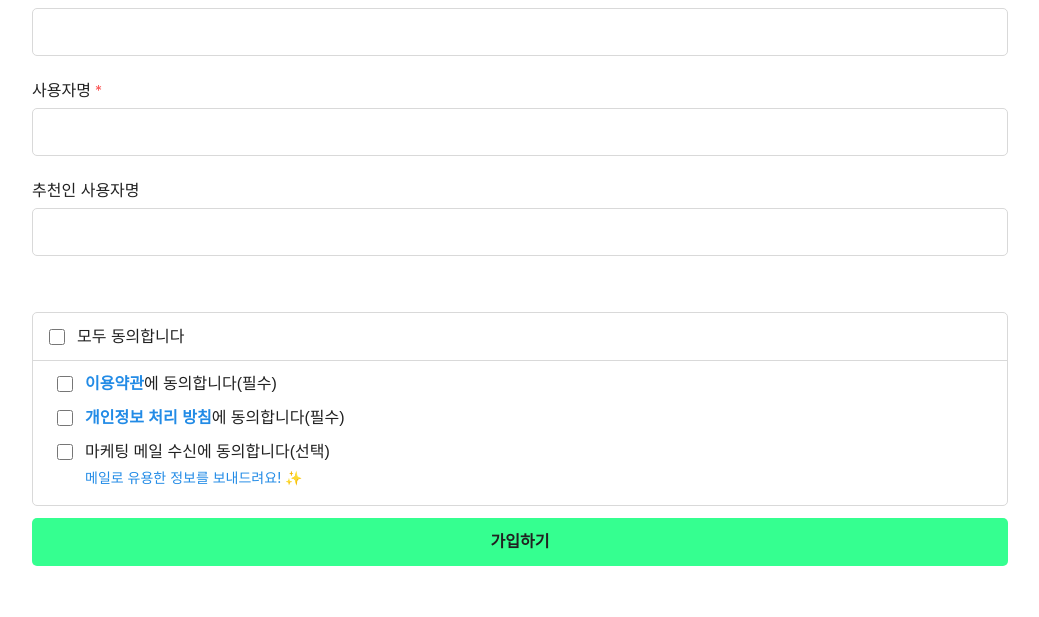
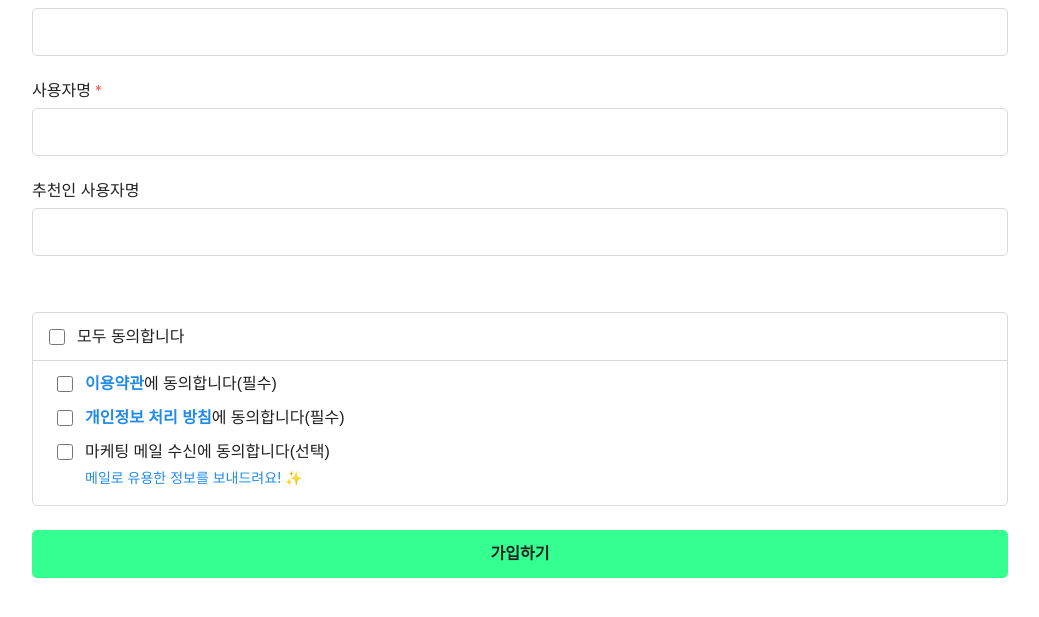
Before and after one commit to srngch/react-signup-form, a React (Create React App) app: page /signup in a window 1280 px wide. Shown: the part 511-1128 px from the top of the page, without its empty margins (120-1159 px from the left). Built offline with nearby package versions, Linux system fonts and the light colour scheme; a web font is replaced by a local one.

Commit message:
fix: Update div className in signup page

```diff
--- a/src/pages/SignupForm/index.tsx
+++ b/src/pages/SignupForm/index.tsx
@@ -204,7 +204,7 @@ const SignUpForm = ({ users, handleSignup }: { users: User[], handleSignup: (use
           setIsValid={setIsValid}
           showMessage={showAllMessage}
         />
-        <div>
+        <div className='button-wrapper'>
           <button type='submit'>
             가입하기
           </button>
```
